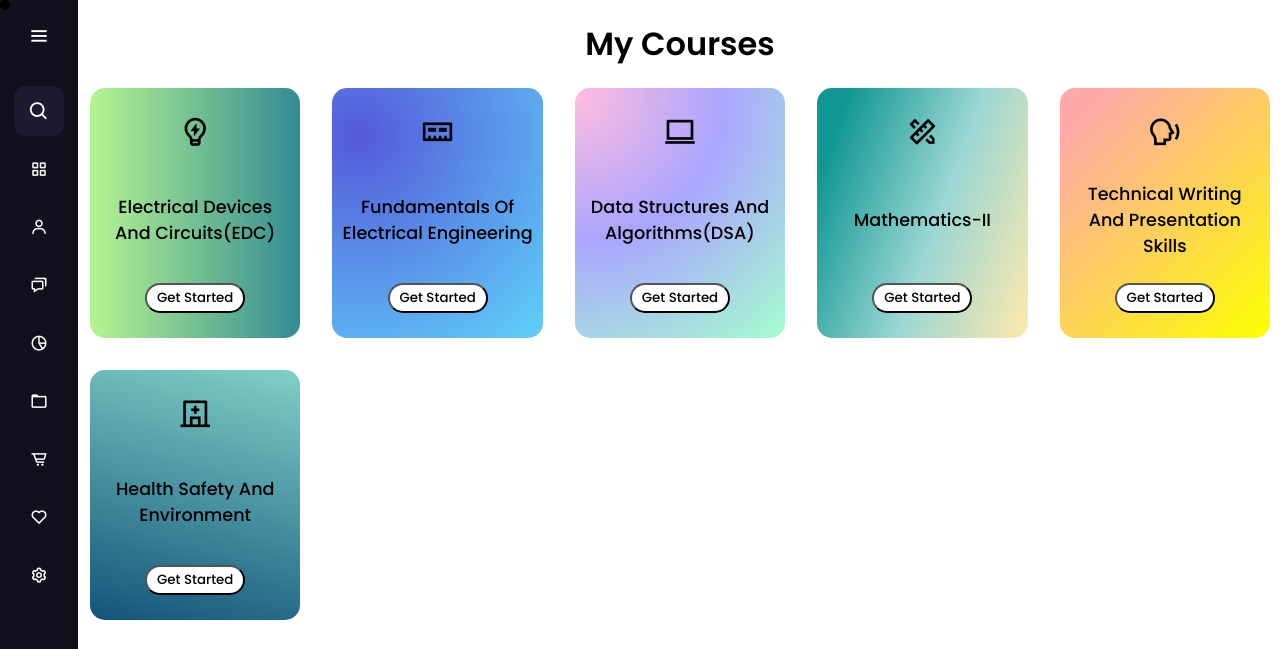
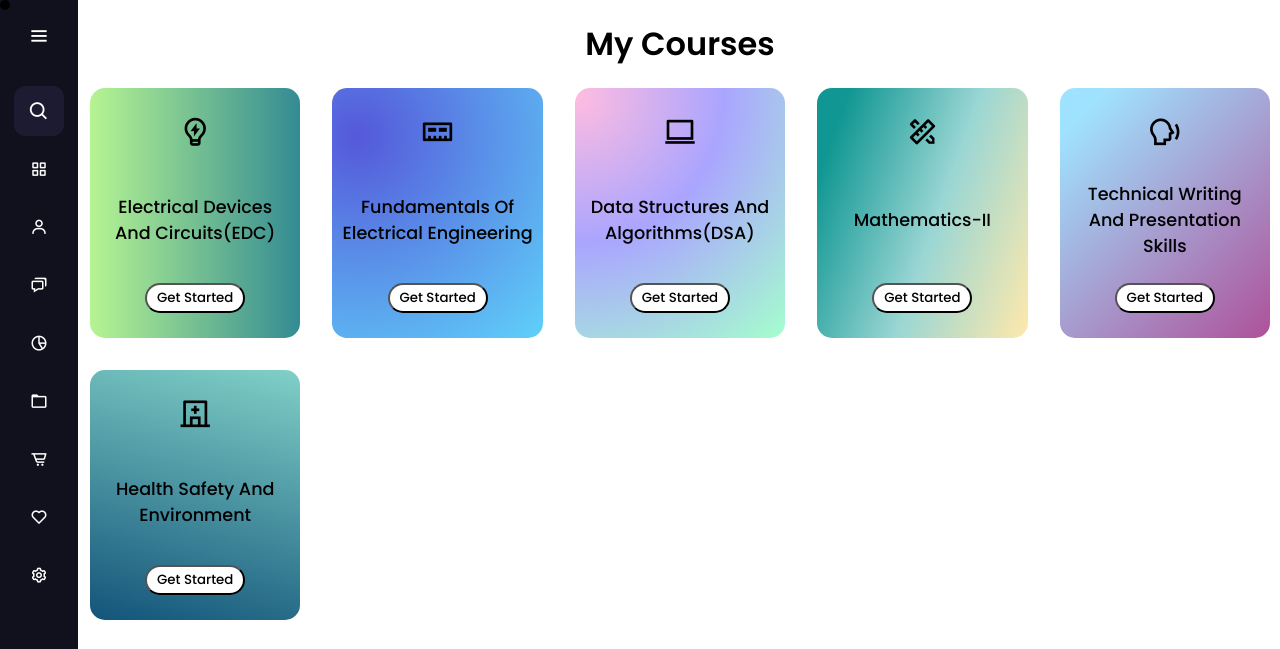
Before and after one commit to AnshSomani/Squad-Phoenix, a plain HTML site: page index.html in a window 1280 px wide. Shown: the top 649 px of the page. Drawn offline with nearby package versions, Linux system fonts and the light colour scheme.

Commit message:
Update style.css

```diff
--- a/style.css
+++ b/style.css
@@ -290,7 +290,7 @@
     background: linear-gradient(109.6deg, rgb(17, 151, 147) 11.2%, rgb(154, 214, 212) 55.4%, rgb(255, 233, 171) 100.2%);
 }
 .feature-card:nth-child(5){
-    background: linear-gradient(135deg, rgb(255, 168, 168) 10%, rgb(252, 255, 0) 100%);
+    background: linear-gradient(135deg, rgba(57, 196, 255, 0.482) 10%, rgb(174, 81, 154) 100%);
 }
 .feature-card:nth-child(6){
     background: linear-gradient(15deg, #13547a 0%, #80d0c7 100%);
```
